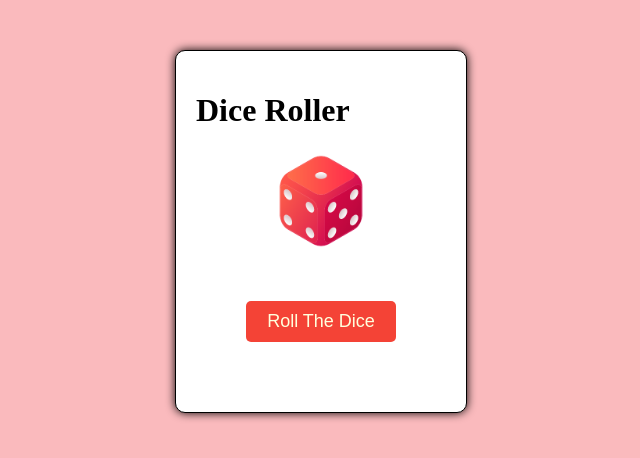
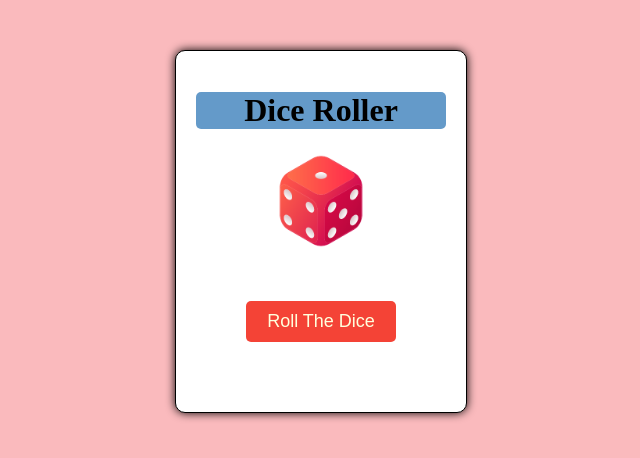
Before and after one commit to harshwardhanpatle1810/Dice-Roller, a plain HTML site: page index.html in a window 1280 px wide. Shown: the whole page, without its empty margins (319-959 px from the left). Drawn offline with Linux system fonts and the light colour scheme.

Commit message:
index modify

```diff
--- a/index.html
+++ b/index.html
@@ -11,6 +11,11 @@
             background-color: rgb(250, 186, 189);
         }
 
+        .tex{
+            text-align: center;
+            background-color: rgb(100, 154, 201);
+            border-radius: 5px;
+        }
 
         .container {
             width: 250px;
@@ -46,7 +51,7 @@
 
 <body>
     <div class="container">
-        <h1 text-align="center">Dice Roller</h1>
+        <h1 class="tex">Dice Roller</h1>
         <img src="./first.png" alt="dice" id="dice" class="dice" />
         <button type="button" class="btn-roll" onclick="rollDice()">Roll The Dice</button>
     </div>
```
